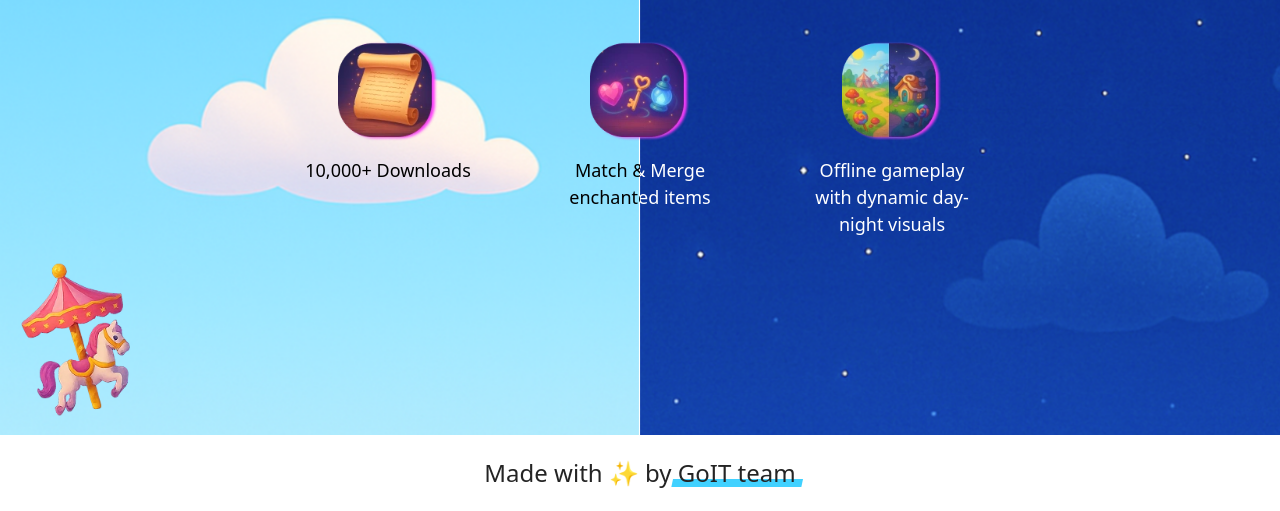
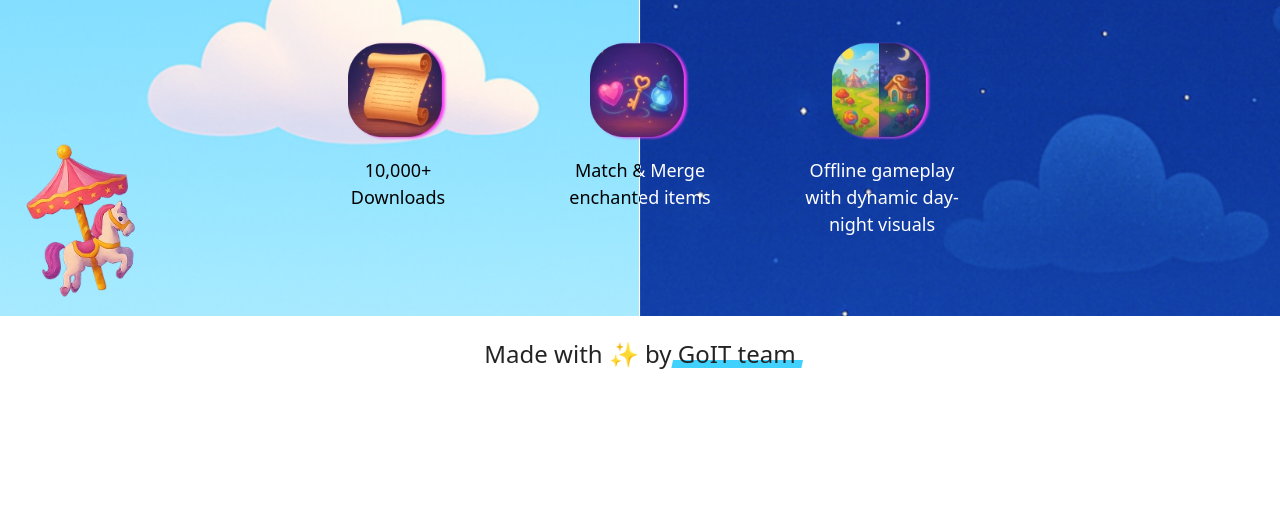
Before and after one commit to ArtemNyow/STP-10200, a website built with Vite: page src/index.html in a window 1280 px wide. Shown: the part 704-1215 px from the top of the page. After the commit the page ends 1096 px from the top, so only its background shows below. Built offline with nearby package versions, Linux system fonts and the light colour scheme.

Commit message:
finich hero

```diff
--- a/src/css/partials/Hero.css
+++ b/src/css/partials/Hero.css
@@ -10,7 +10,10 @@
     display: flex;
     flex-direction: column;
     justify-content: center;
+    position: relative;
 }
+
+
 
 .hero {
     width: 100%;
@@ -84,7 +87,11 @@
     flex-direction: column;
     justify-items: center;
     gap: 28px;
+    margin-bottom: 79px;
+
 }
+
+
 
 .hero-list-item {
     display: flex;
@@ -94,6 +101,7 @@
 
 .img-hero-list {
     width: 100px;
+
 
 }
 
@@ -119,16 +127,18 @@
 }
 
 .hero-horse {
+    position: absolute;
+    bottom: 0;
+    left: 5px;
     width: 67px;
     height: 85px;
-
-    background-image: url("../img/Hero/1x/dont-puch-the horses@1x.webp");
     background-image: image-set(url("../img/Hero/1x/dont-puch-the horses@1x.webp") 1x,
             url("../img/Hero/2x/dont-puch-the horses@2x.webp") 2x);
-
     background-repeat: no-repeat;
     background-size: contain;
     background-position: center;
+    z-index: 1;
+    pointer-events: none;
 }
 
 
@@ -188,7 +198,7 @@
 
     .hero-list-text {
         text-align: center;
-        width: 175px;
+        width: 165px;
     }
 
     .hero-list-item:nth-child(2) {
```
Also changed, not shown: src/img/Sticker/emojione-v1_candle 1.png (added), src/img/Sticker/emojione_crescent-moon 1.png (added), src/img/Sticker/emojione_unicorn-face 1.png (added), src/img/Sticker/flat-color-icons_puzzle2 1.png (added), src/img/Sticker/fxemoji_clock4oclock 1.png (added), src/img/Sticker/fxemoji_envelopedownarrowabove 1.png (added), src/img/Sticker/fxemoji_present 1.png (added), src/img/Sticker/icon-park_link 1.png (added), src/img/Sticker/noto_carousel-horse 1.png (added), src/img/Sticker/noto_circus-tent 1.png (added), src/img/Sticker/noto_crystal-ball 1.png (added), src/img/Sticker/noto_scroll 1.png (added), src/img/Sticker/noto_sparkler 1.png (added), src/img/Sticker/noto_sun 1.png (added), 2 more files.
